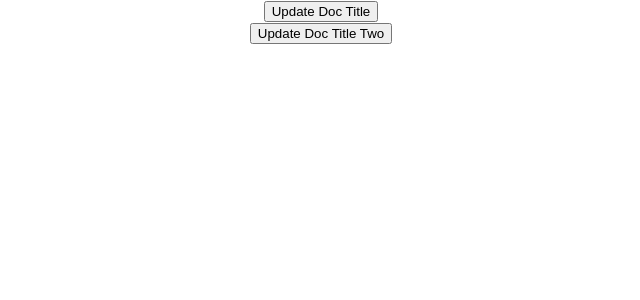
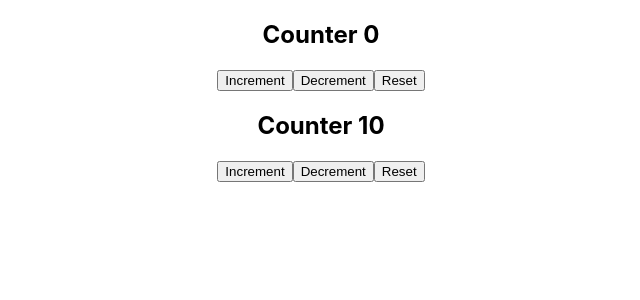
Before and after one commit to ernestchakhoyan/hooks-testing, a React (Create React App) app: page / in a window 1280 px wide. Shown: the top 300 px of the page, without its empty margins (319-959 px from the left). Built offline with nearby package versions, Linux system fonts and the light colour scheme.

Commit message:
Custom hook two

```diff
--- a/src/App.js
+++ b/src/App.js
@@ -12,6 +12,8 @@ import InputField from "./components/useRef/InputField";
 import CounterInterval from "./components/useRef/CounterInterval";
 import DocTitleUpdateOne from "./components/DocTitleUpdateOne/DocTitleUpdateOne";
 import DocTitleUpdateTwo from "./components/DocTitleUpdateOne/DocTitleUpdateTwo";
+import CounterOne from "./components/CounterCH/CounterOne";
+import CounterTwo from "./components/CounterCH/CounterTwo";
 
 export const FirstContext = React.createContext();
 export const SecondContext = React.createContext();
@@ -47,8 +49,10 @@ function App() {
                     {/*<CounterWithMemo />*/}
                     {/*<InputField />*/}
                     {/*<CounterInterval />*/}
-                    <DocTitleUpdateOne />
-                    <DocTitleUpdateTwo />
+                    {/*<DocTitleUpdateOne />*/}
+                    {/*<DocTitleUpdateTwo />*/}
+                    <CounterOne />
+                    <CounterTwo />
                 </SecondContext.Provider>
             </FirstContext.Provider>
         </div>
--- /dev/null
+++ b/src/components/CounterCH/CounterOne.js
@@ -0,0 +1,17 @@
+import React  from "react";
+import {useCounter} from "../customHooks/customHooks";
+
+function CounterOne(props) {
+    const [count, increment, decrement, reset] = useCounter(0, 1);
+
+    return (
+        <div>
+            <h2>Counter { count }</h2>
+            <button onClick={increment}> Increment</button>
+            <button onClick={decrement}> Decrement</button>
+            <button onClick={reset}> Reset</button>
+        </div>
+    );
+}
+
+export default CounterOne;
--- /dev/null
+++ b/src/components/CounterCH/CounterTwo.js
@@ -0,0 +1,17 @@
+import React, { useState } from "react";
+import { useCounter } from "../customHooks/customHooks";
+
+function CounterTwo(props) {
+    const [count, increment, decrement, reset] = useCounter(10, 2);
+
+    return (
+        <div>
+            <h2>Counter { count }</h2>
+            <button onClick={increment}> Increment</button>
+            <button onClick={decrement}> Decrement</button>
+            <button onClick={reset}> Reset</button>
+        </div>
+    );
+}
+
+export default CounterTwo;
--- a/src/components/customHooks/customHooks.js
+++ b/src/components/customHooks/customHooks.js
@@ -1,7 +1,29 @@
-import {useEffect} from "react";
+import { useEffect, useState } from "react";
 
 export const useDocumentTitleCount = (count) => {
     useEffect(() => {
         document.title = count;
     }, [ count ]);
 };
+
+export const useCounter = (initialState = 0, value = 1) => {
+    const [ count, setCount ] = useState(initialState);
+
+    const increment = () => {
+        setCount((prevState) => {
+            return prevState + value;
+        });
+    };
+
+    const decrement = () => {
+        setCount((prevState) => {
+            return prevState - value;
+        });
+    };
+
+    const reset = () => {
+        setCount(initialState);
+    };
+
+    return [ count, increment, decrement, reset ];
+};
```
